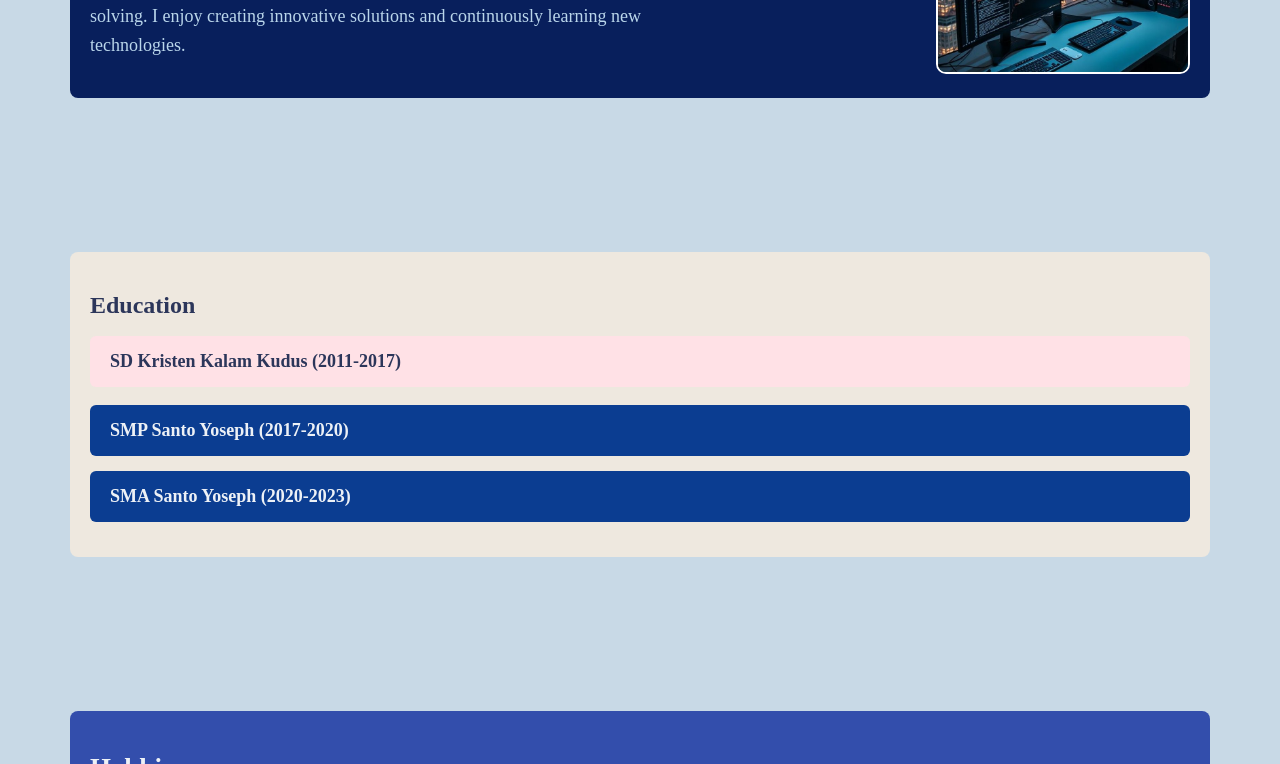
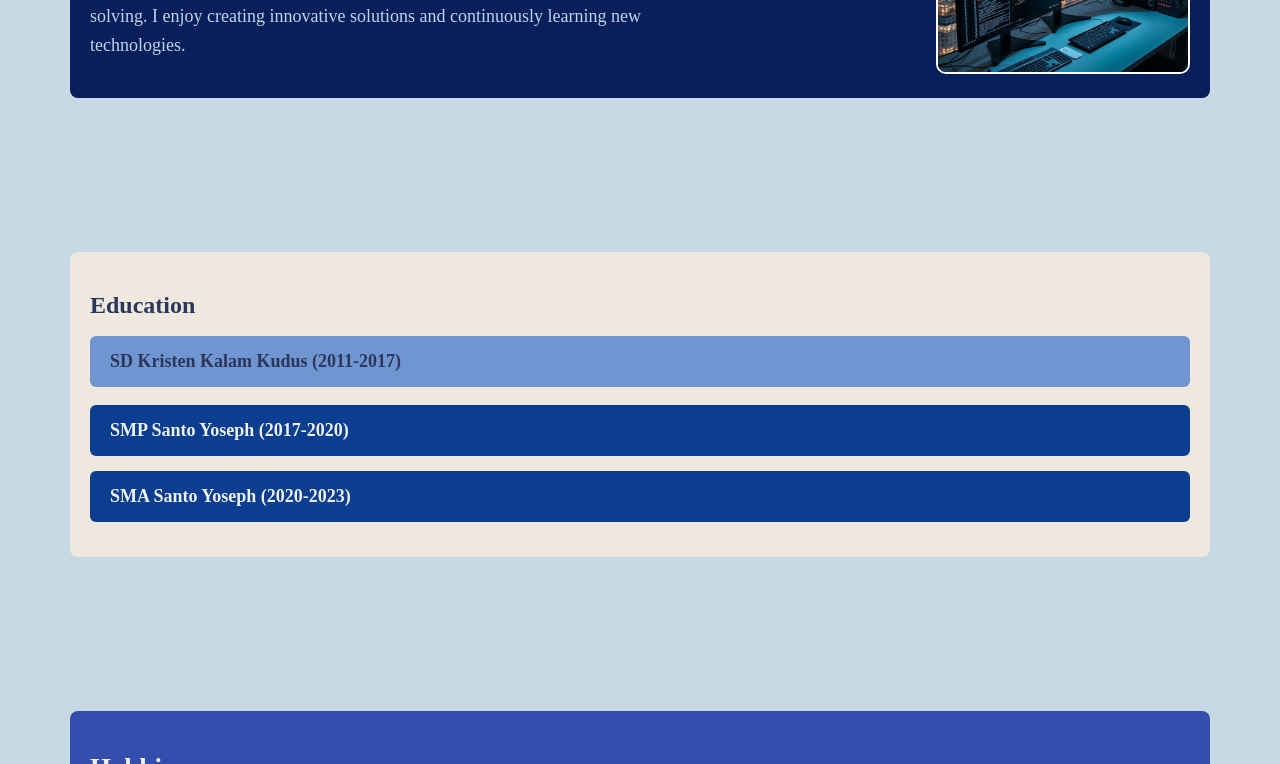
Before and after one commit to liv-lauflove/praktikum_htmlcss, a plain HTML site: page index.html in a window 1280 px wide. In both pictures the pointer is over the item "SD Kristen Kalam Kudus (2011-2017)". Shown: the part 524-1288 px from the top of the page. Drawn offline with Linux system fonts and the light colour scheme.

Commit message:
edit hover education

```diff
--- a/style.css
+++ b/style.css
@@ -126,7 +126,7 @@ section#aboutme, section#education, section#hobbies, section#skills, section#con
     font-size: 18px;
 }
 #education li:hover{
-    background-color: #ffe1e6;
+    background-color: #7096d1;
     color: #2c365a;
     transform: translateY(-3px);
 
```
